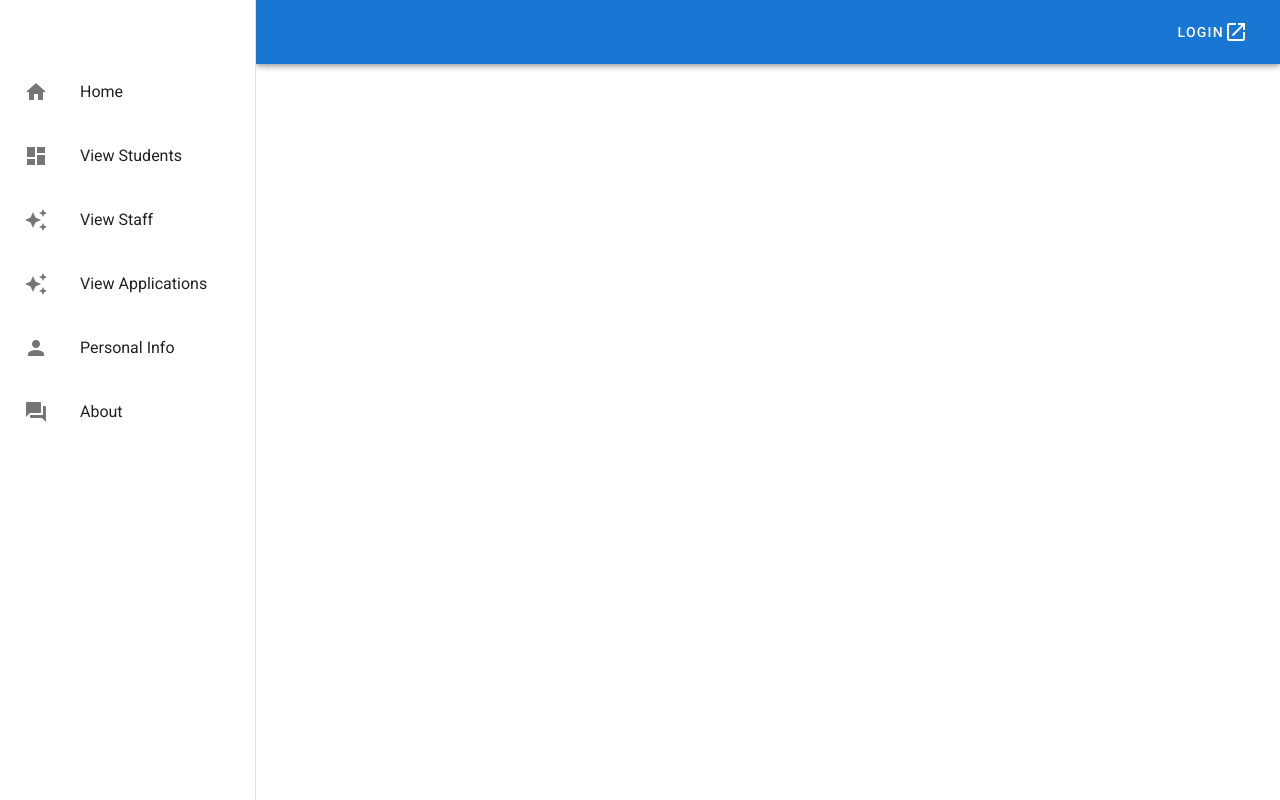
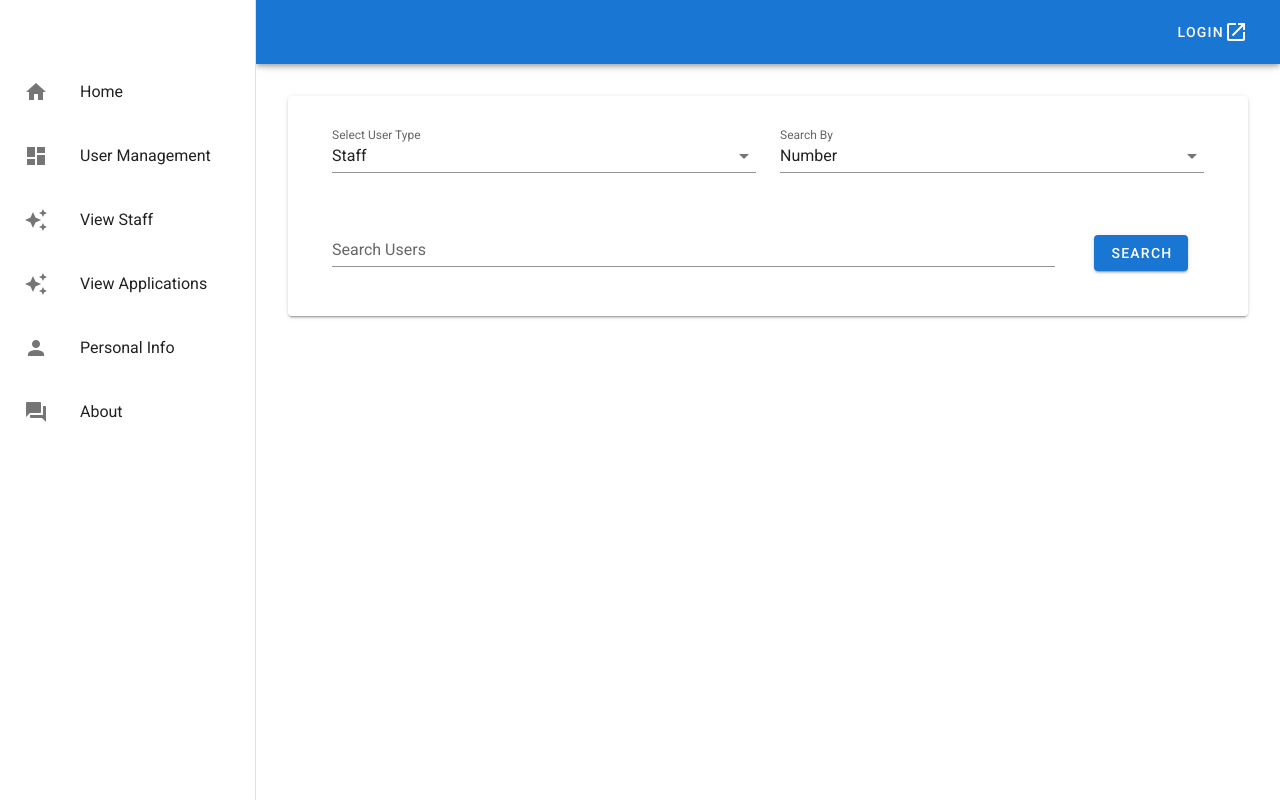
Before and after one commit to wwricu/inft6900-webpage, a Vue app: page /user_manage in a window 1280 px wide. Built offline with nearby package versions, Linux system fonts and the light colour scheme.

Commit message:
add user searcher

```diff
--- a/src/App.vue
+++ b/src/App.vue
@@ -58,7 +58,7 @@ export default {
     showMenu: true,
     items: [
       { title: 'Home', icon: 'mdi-home', link: '/' },
-      { title: 'View Students', icon: 'mdi-view-dashboard', link: '/' },
+      { title: 'User Management', icon: 'mdi-view-dashboard', link: '/user_manage' },
       { title: 'View Staff', icon: 'mdi-creation', link: 'manage_staff' },
       { title: 'View Applications', icon: 'mdi-creation', link: 'manage_staff' },
       { title: 'Personal Info', icon: 'mdi-account', link: '/' },
--- a/src/components/ManageUserCard.vue
+++ b/src/components/ManageUserCard.vue
@@ -37,7 +37,7 @@
           color="primary"
           @click="initialize"
       >
-        Reset
+        Show All
       </v-btn>
     </template>
   </v-data-table>
@@ -45,8 +45,6 @@
 <script>
 export default {
   data: () => ({
-    dialog: false,
-    dialogDelete: false,
     headers: [
       {
         text: 'Staff Number',
@@ -77,19 +75,26 @@ export default {
       { text: 'Edit', value: 'actions', sortable: false },
     ],
     permission: 2,
-    users: [],
   }),
+
+  computed: {
+    users: function() {
+      return this.userData;
+    }
+  },
 
   props: {
     userType: {
       type: String,
       required: true,
       default: 'Staff'
+    },
+    userData: {
+      required: true,
     }
   },
 
   created () {
-    this.initialize()
   },
 
   methods: {
@@ -110,53 +115,6 @@ export default {
       }).catch(function (err) {
         alert("err " + err);
       })
-      this.users = [
-        {
-          UserNumber:"3362554",
-          UserName:["Weiran","wwr","Wang"],
-          BirthDate:"16-03-1996",
-          Addresses:["2 Heritage Pl","Birmingham Garden","NSW 2272"],
-          Phone:"493316052",
-          Email:"wang.wei.ran11@outlook.com",
-          Academic: "default"
-        },
-        {
-          UserNumber:"3362554",
-          UserName:["Weiran","wwr","Wang"],
-          BirthDate:"16-03-1996",
-          Addresses:["2 Heritage Pl","Birmingham Garden","NSW 2272"],
-          Phone:"493316052",
-          Email:"wang.wei.ran11@outlook.com",
-          Academic: "default"
-        },
-        {
-          UserNumber:"3362554",
-          UserName:["Weiran","wwr","Wang"],
-          BirthDate:"16-03-1996",
-          Addresses:["2 Heritage Pl","Birmingham Garden","NSW 2272"],
-          Phone:"493316052",
-          Email:"wang.wei.ran11@outlook.com",
-          Academic: "default"
-        },
-        {
-          UserNumber:"3362554",
-          UserName:["Weiran","wwr","Wang"],
-          BirthDate:"16-03-1996",
-          Addresses:["2 Heritage Pl","Birmingham Garden","NSW 2272"],
-          Phone:"493316052",
-          Email:"wang.wei.ran11@outlook.com",
-          Academic: "default"
-        },
-        {
-          UserNumber:"3362554",
-          UserName:["Weiran","wwr","Wang"],
-          BirthDate:"16-03-1996",
-          Addresses:["2 Heritage Pl","Birmingham Garden","NSW 2272"],
-          Phone:"493316052",
-          Email:"wang.wei.ran11@outlook.com",
-          Academic: "default"
-        },
-      ]
     },
   }
 }
--- /dev/null
+++ b/src/pages/UserManagePage.vue
@@ -0,0 +1,111 @@
+<template>
+  <div class="pa-8">
+  <v-card class="pt-4 pb-4 pl-8 pr-8 mb-8">
+    <v-container>
+      <v-row>
+        <v-col
+            md="6"
+        >
+          <v-select
+              return-object
+              label="Select User Type"
+              item-text="userType"
+              item-value="permission"
+              :items="userTypeItems"
+              v-model="userTypeSelect"
+          ></v-select>
+        </v-col>
+        <v-col
+            md="6"
+        >
+          <v-select
+              return-object
+              label="Search By"
+              item-text="stringType"
+              item-value="parameter"
+              :items="stringTypeItems"
+              v-model="stringTypeSelect"
+          ></v-select>
+        </v-col>
+        <v-col
+            md="10"
+        >
+          <v-text-field
+              label="Search Users"
+              v-model="searchString"
+          ></v-text-field>
+        </v-col>
+        <v-col
+            align-self="center"
+            class="text-center"
+            md="2"
+        >
+          <v-btn
+            color="primary"
+            @click="searchUsers"
+          >
+            Search
+          </v-btn>
+        </v-col>
+      </v-row>
+    </v-container>
+  </v-card>
+  <ManageUserCard
+      :userData="users"
+      :userType="userTypeSelect.userType"
+      v-show="users.length > 0"
+  ></ManageUserCard>
+  </div>
+</template>
+
+<script>
+import ManageUserCard from "@/components/ManageUserCard";
+export default {
+  name: "UserManagePage",
+  components: {ManageUserCard},
+  data: () => ({
+    userTypeSelect: {userType: 'Staff', permission: 2},
+    userTypeItems: [
+      {userType: 'Student', permission: 1},
+      {userType: 'Staff', permission: 2},
+      {userType: 'Admin', permission: 3},
+    ],
+    stringTypeSelect: {stringType: 'Number', parameter: 'userNumber'},
+    stringTypeItems: [
+      {stringType: 'Number', parameter: 'userNumber'},
+      {stringType: 'Name', parameter: 'userName'},
+      {stringType: 'Email', parameter: 'email'},
+    ],
+    searchString: '',
+    users: [],
+  }),
+  watch: {
+
+  },
+  methods: {
+    searchUsers() {
+      let addr = 'http://localhost:5094/manage/getusers?permission='
+              + this.userTypeSelect.permission.toString()
+              + "&" + this.stringTypeSelect.parameter
+              + '=' + this.searchString;
+      this.axios({
+        method: "GET",
+        url: addr,
+      }).then(res => {
+        if (res.data.status !== "success") {
+          alert("message: " + res.data.message);
+          return;
+        }
+        this.users = res.data.obj;
+        console.log("success query");
+      }).catch(function (err) {
+        alert("err " + err);
+      })
+    },
+  }
+}
+</script>
+
+<style scoped>
+
+</style>
--- a/src/route/index.js
+++ b/src/route/index.js
@@ -7,6 +7,7 @@ const Login = () => import('@/components/LoginCard') // lazy load
 const HelloWorld = () => import('@/components/HelloWorld')
 const ManageUser = () => import('@/components/ManageUserCard')
 const UserInfo = () => import('@/components/UserInfoCard')
+const UserManage = () => import('@/pages/UserManagePage')
 
 const routes = [
     {
@@ -29,6 +30,11 @@ const routes = [
         name: 'user_info',
         component: UserInfo,
     },
+    {
+        path: '/user_manage',
+        name: 'user_manage',
+        component: UserManage,
+    }
 ]
 
 const router = new VueRouter({
```
